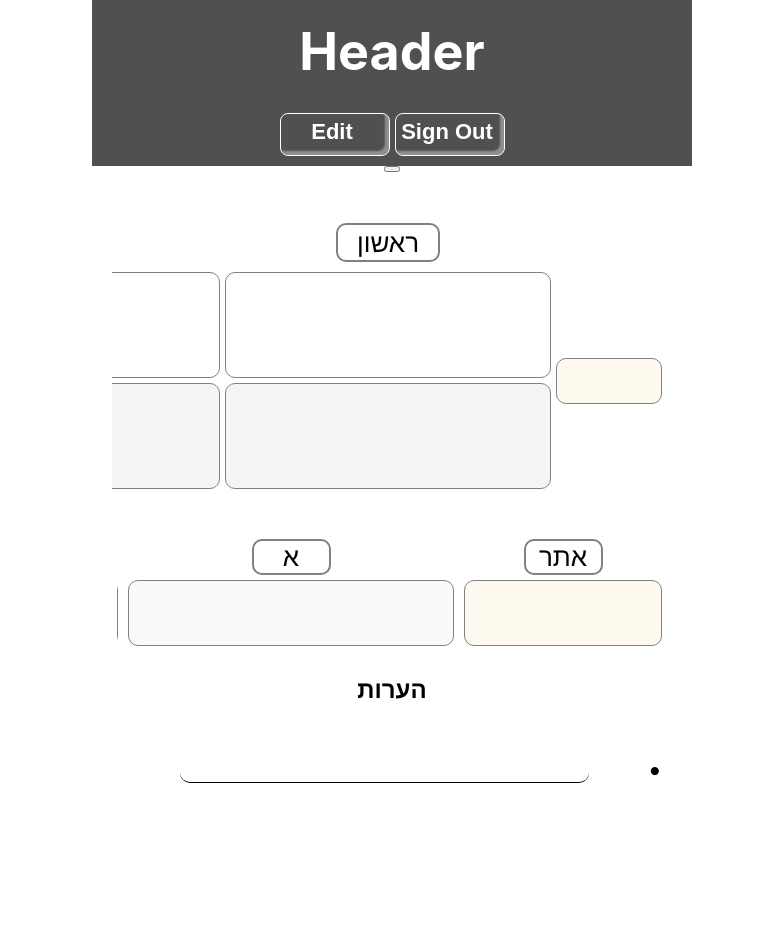
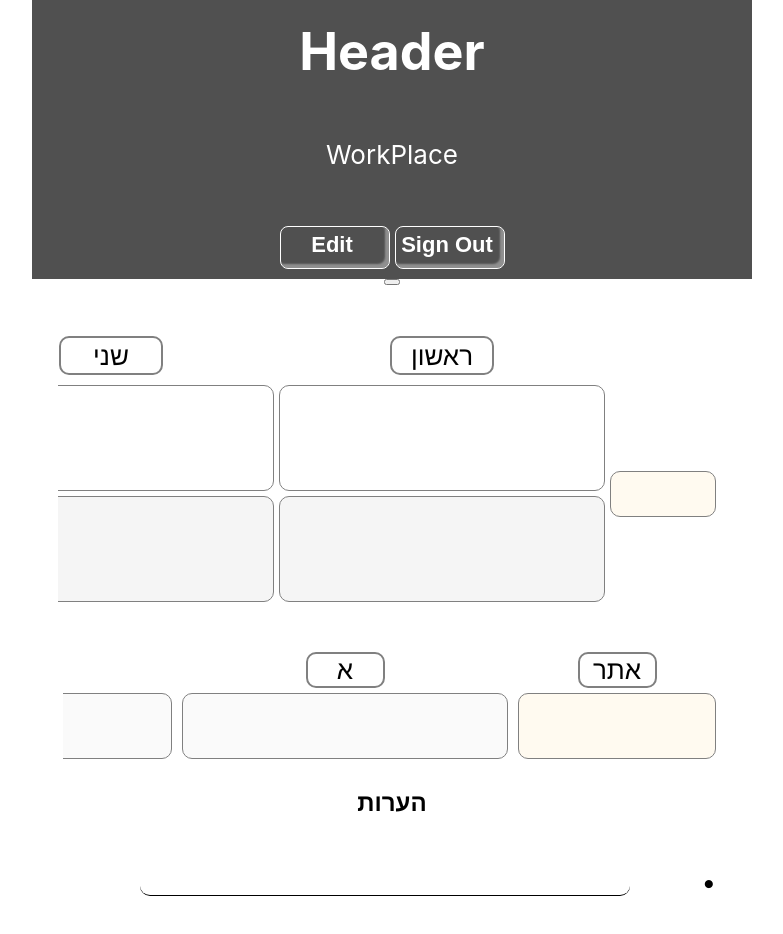
Before and after one commit to yotam-yakovw/workweek, a React (Create React App) app: page / in a window 1280 px wide. Shown: the whole page, without its empty margins (248-1031 px from the left). Before the commit the page ends 821 px from the top, so only its background shows below. Built offline with nearby package versions, Linux system fonts and the light colour scheme.

Commit message:
added user to site slice

```diff
--- a/src/Components/App/App.css
+++ b/src/Components/App/App.css
@@ -1,6 +1,6 @@
 .App {
   width: 100vw;
-  max-width: 600px;
+  max-width: 720px;
   margin: 0 auto;
   text-align: center;
   display: flex;
--- a/src/Components/Header/Header.js
+++ b/src/Components/Header/Header.js
@@ -7,31 +7,44 @@ export default function Header() {
 
   const switchEdit = () => dispatch(siteSlice.actions.switchEdit());
 
-  const { workers, locations, notes, site } = {
-    workers: useSelector((state) => state.workers.value),
-    locations: useSelector((state) => state.locations.value),
-    notes: useSelector((state) => state.notes.value),
-    site: useSelector((state) => state.site),
-  };
+  const site = useSelector((state) => state.site);
 
   const onSignIn = () => {};
+
+  const onSignOut = () => {};
 
   return (
     <header className='header'>
       <h1 href='/header' className='header__title'>
         Header
       </h1>
+
+      {site.user.username ? (
+        <>
+          <p className='header__workplace'>{site.user.workplace}</p>
           <div className='header__buttons'>
+            {site.user.isAdmin && (
               <button
                 onClick={switchEdit}
-          className={`header__button ${site.isEdit && 'header__button_active'}`}
+                className={`header__button ${
+                  site.isEdit && 'header__button_active'
+                }`}
               >
                 {site.isEdit ? 'Save' : 'Edit'}
               </button>
-        <button onClick={onSignIn} className='header__button'>
+            )}
+            <button onClick={onSignOut} className='header__button'>
               Sign Out
             </button>
           </div>
+        </>
+      ) : (
+        <div className='header__buttons'>
+          <button onClick={onSignIn} className='header__button'>
+            Sign In
+          </button>
+        </div>
+      )}
 
       {/* <p>{date}</p> */}
       {/* <input
--- a/src/Components/Locations/Locations.css
+++ b/src/Components/Locations/Locations.css
@@ -36,6 +36,10 @@
   text-align: center;
 }
 
+.location__textarea:disabled {
+  color: black;
+}
+
 .location__textarea_name {
   background-color: floralwhite;
   width: 15vw;
--- a/src/Components/Notes/Notes.css
+++ b/src/Components/Notes/Notes.css
@@ -43,6 +43,10 @@
   outline: none;
 }
 
+.note__input:disabled {
+  color: black;
+}
+
 .note__input_edit {
   border-bottom: 2px solid cornflowerblue;
 }
--- a/src/Components/Notes/Notes.js
+++ b/src/Components/Notes/Notes.js
@@ -4,7 +4,6 @@ import RemoveButton from '../RemoveButton/RemoveButton';
 import { useSelector } from 'react-redux';
 import { useDispatch } from 'react-redux';
 import notesSlice from '../../redux/notesSlice';
-import reactTextareaAutosize from 'react-textarea-autosize';
 import ReactTextareaAutosize from 'react-textarea-autosize';
 
 export default function Notes() {
--- a/src/Components/Workers/Workers.css
+++ b/src/Components/Workers/Workers.css
@@ -75,6 +75,10 @@
   text-align: center;
 }
 
+.worker__textarea:disabled {
+  color: black;
+}
+
 .morning {
   background-color: white;
   margin-top: 5px;
--- a/src/redux/siteSlice.js
+++ b/src/redux/siteSlice.js
@@ -3,6 +3,12 @@ import { createSlice } from '@reduxjs/toolkit';
 const siteSlice = createSlice({
   name: 'site',
   initialState: {
+    user: {
+      username: 'hi',
+      email: '',
+      workplace: 'WorkPlace',
+      isAdmin: true,
+    },
     isEdit: false,
   },
   reducers: {
```
Lines whose indentation alone changed are shown as unchanged.
